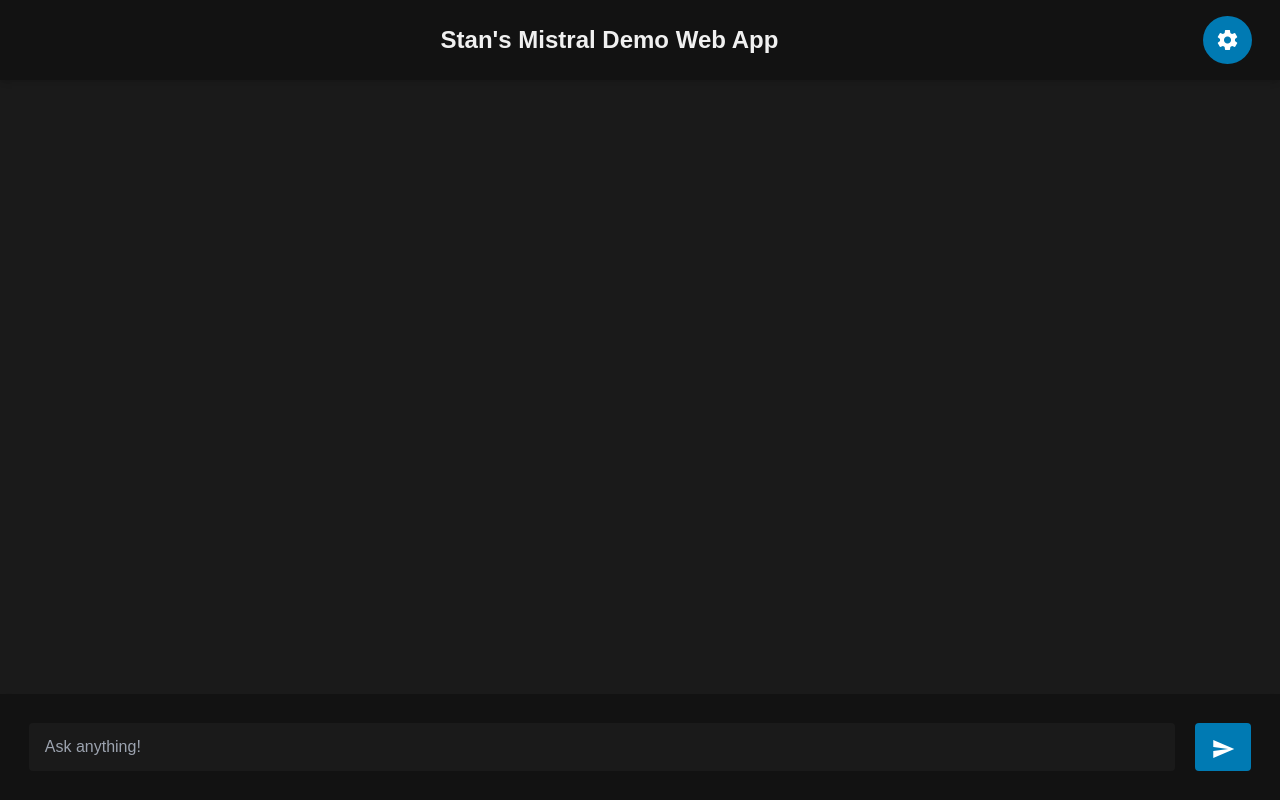
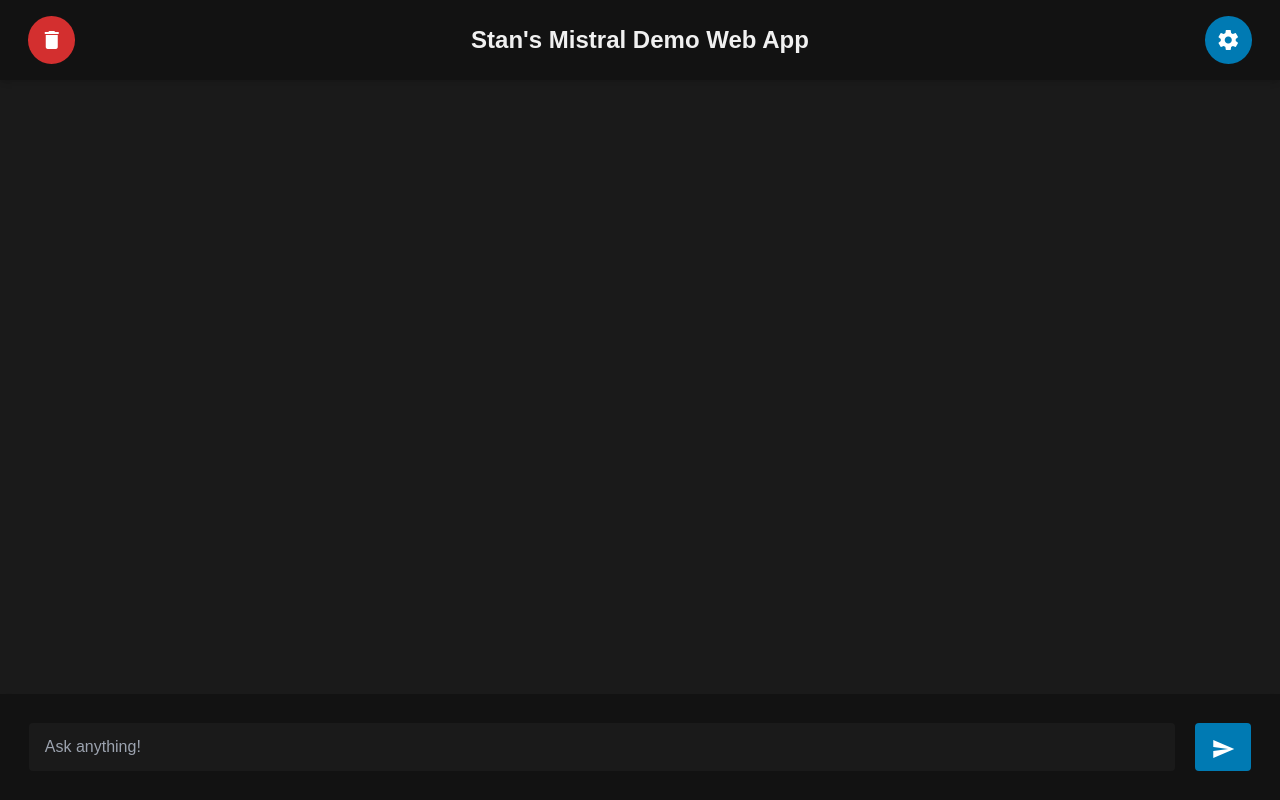
Before and after one commit to StanvBaarsen/mistral-demo-app, a Next.js app: page / in a window 1280 px wide. Built offline with nearby package versions, Linux system fonts and the light colour scheme.

Commit message:
add clear chat button

```diff
--- a/src/app/globals.css
+++ b/src/app/globals.css
@@ -69,6 +69,13 @@
 	transition: background 0.4s, color 0.4s;
 	color: white;
 
+	&.red {
+		background: #d32f2f;
+		&:hover {
+			background: #b71c1c;
+		}
+	}
+
 	&:hover {
 		background: var(--accent-hover);
 	}
--- a/src/app/page.tsx
+++ b/src/app/page.tsx
@@ -1,5 +1,5 @@
 "use client";
-import React, { memo, useEffect, useState } from 'react';
+import React, { memo, useEffect, useState, useRef } from 'react';
 import ReactMarkdown from 'react-markdown';
 import { useRouter } from 'next/navigation';
 import './home.css';
@@ -17,6 +17,7 @@
 	const [chatMessages, setChatMessages] = useState<Message[]>([]);
 	const [unfinishedMistralResponse, setUnfinishedMistralResponse] = useState('');
 	const [loading, setLoading] = useState(false);
+	const shouldCancelRef = useRef(false);
 
 	const focusInput = () => {
 		document.getElementById('userInput')?.focus();
@@ -24,6 +25,7 @@
 
 	const sendMessage = async () => {
 		if (!userInput) return;
+		shouldCancelRef.current = false;
 
 		const messagesDiv = document.getElementById('messages');
 		if (messagesDiv) messagesDiv.scrollTop = messagesDiv.scrollHeight
@@ -56,6 +58,10 @@
 			let message = '';
 
 			while (true) {
+				if (shouldCancelRef.current) {
+					reader.cancel();
+					break;
+				}
 				const { done, value } = await reader.read();
 				if (done) break;
 
@@ -64,12 +70,14 @@
 			}
 
 			setLoading(false);
+			if(!shouldCancelRef.current) {
 				setChatMessages((prev) => [...prev, {
 					content: message,
 					role: 'assistant',
 				}]);
 				setUnfinishedMistralResponse('');
 				if (messagesDiv) messagesDiv.scrollTop = messagesDiv.scrollHeight
+			}
 			focusInput();
 
 			reader.cancel();
@@ -84,6 +92,12 @@
 		}
 	};
 
+	const clearChat = () => {
+		setChatMessages([]);
+		setUnfinishedMistralResponse('');
+		shouldCancelRef.current = true;
+	};
+
 	useEffect(() => {
 		focusInput();
 	}, []);
@@ -91,6 +105,12 @@
 	return (
 		<>
 			<header className="shadow-md">
+				<button
+					className="fab ml-3 red"
+					onClick={clearChat}
+				>
+					<i className="material-icons">delete</i>
+				</button>
 				<h1 className="text-2xl font-bold">
 					Stan&#39;s Mistral Demo Web App
 				</h1>
```
Lines whose indentation alone changed are shown as unchanged.
